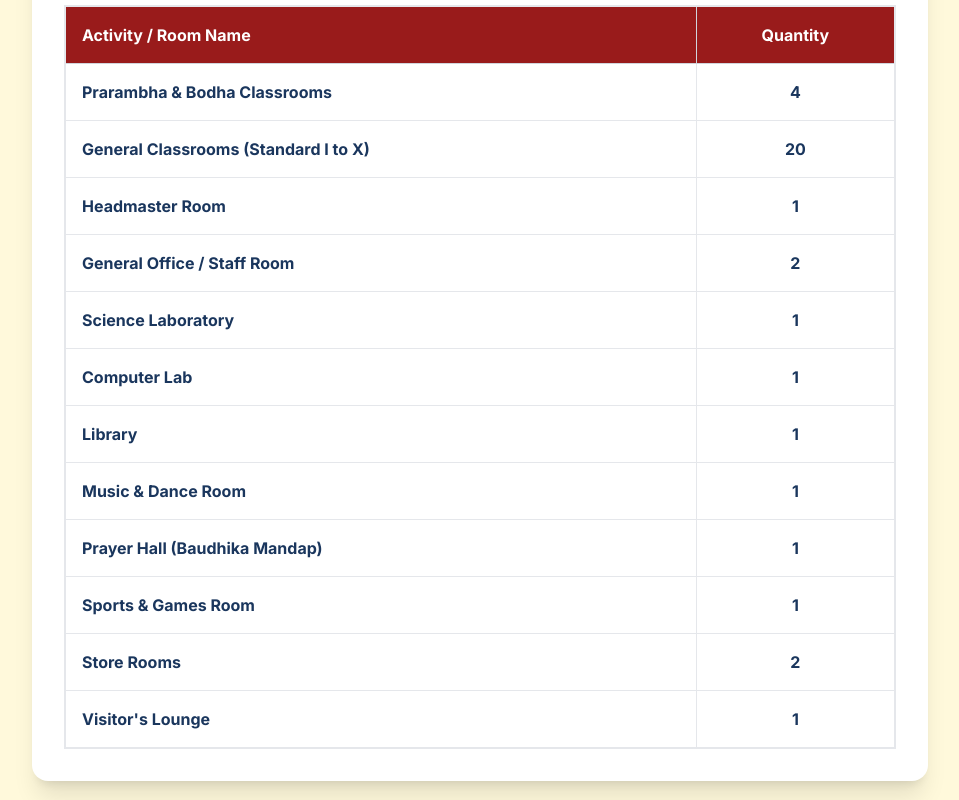
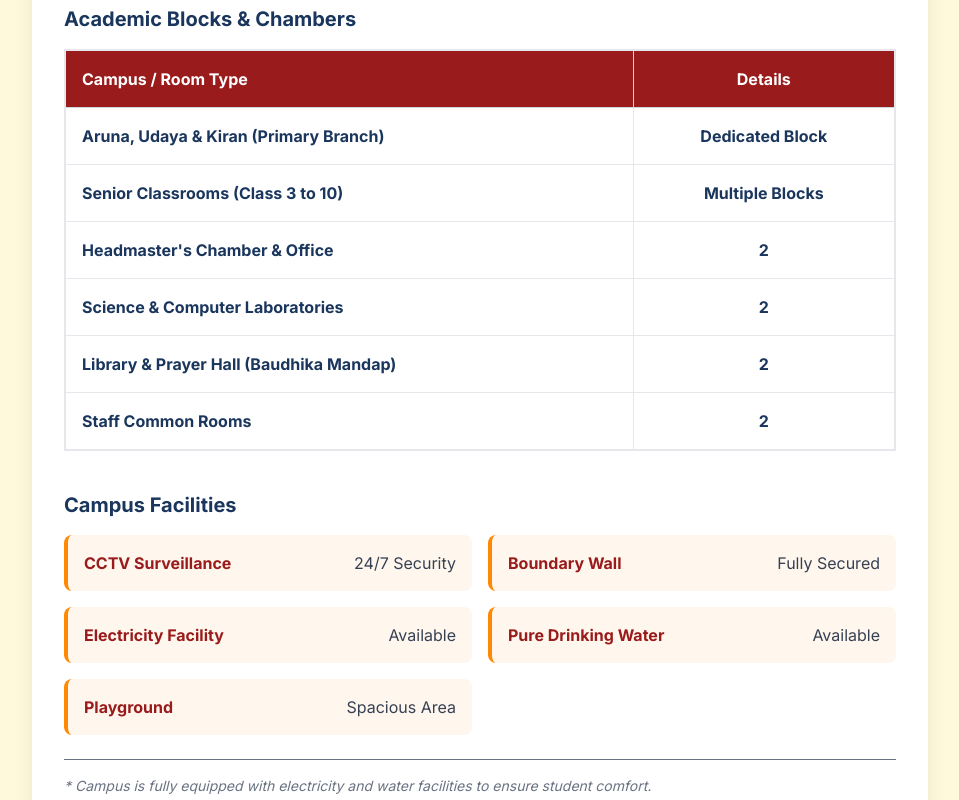
Before and after one commit to jayprakashx/SARASWATI-SHISHU-MANDIR-kiapada-jajpur-, a React (Vite) app: page /infrastructure in a window 1280 px wide. Shown: the part 440-1240 px from the top of the page, without its empty margins (160-1119 px from the left). Built offline with nearby package versions, Linux system fonts and the light colour scheme.

Commit message:
Update infrastructure with dual campus info

```diff
--- a/src/pages/Infrastructure.jsx
+++ b/src/pages/Infrastructure.jsx
@@ -1,20 +1,22 @@
 import React from 'react';
 
 const Infrastructure = () => {
-  // Updated room list to better reflect the ~40 room total
-  const rooms = [
-    { name: "Prarambha & Bodha Classrooms", count: 4 },
-    { name: "General Classrooms (Standard I to X)", count: 20 },
-    { name: "Headmaster Room", count: 1 },
-    { name: "General Office / Staff Room", count: 2 },
-    { name: "Science Laboratory", count: 1 },
-    { name: "Computer Lab", count: 1 },
-    { name: "Library", count: 1 },
-    { name: "Music & Dance Room", count: 1 },
-    { name: "Prayer Hall (Baudhika Mandap)", count: 1 },
-    { name: "Sports & Games Room", count: 1 },
-    { name: "Store Rooms", count: 2 },
-    { name: "Visitor's Lounge", count: 1 }
+  // Organized by campus and utility
+  const mainCampusRooms = [
+    { name: "Aruna, Udaya & Kiran (Primary Branch)", count: "Dedicated Block" },
+    { name: "Senior Classrooms (Class 3 to 10)", count: "Multiple Blocks" },
+    { name: "Headmaster's Chamber & Office", count: 2 },
+    { name: "Science & Computer Laboratories", count: 2 },
+    { name: "Library & Prayer Hall (Baudhika Mandap)", count: 2 },
+    { name: "Staff Common Rooms", count: 2 },
+  ];
+
+  const facilities = [
+    { name: "CCTV Surveillance", status: "24/7 Security" },
+    { name: "Boundary Wall", status: "Fully Secured" },
+    { name: "Electricity Facility", status: "Available" },
+    { name: "Pure Drinking Water", status: "Available" },
+    { name: "Playground", status: "Spacious Area" },
   ];
 
   return (
@@ -23,21 +25,23 @@ const Infrastructure = () => {
         <h2 className="text-3xl font-black text-[#991b1b] uppercase mb-6 border-b-2 border-orange-400 pb-2">
           School Infrastructure
         </h2>
+
         <p className="text-lg text-gray-700 mb-8 leading-relaxed">
-          The SSVM school features a modern **three-storey building** containing approximately **40 rooms**.
-          To ensure a safe learning environment, the campus is surrounded by a sturdy compound wall and is equipped with **CCTV cameras** for 24/7 security.
+          Saraswati Shishu Vidya Mandir operates across **two different locations** to provide specialized learning environments. The primary branch caters to **Aruna, Udaya, and Kiran** levels, while the main campus houses students from **Class 3 to 10**.
         </p>
 
-        <div className="overflow-x-auto">
+        {/* Room/Campus Distribution */}
+        <h3 className="text-xl font-bold text-[#1a365d] mb-4">Academic Blocks & Chambers</h3>
+        <div className="overflow-x-auto mb-10">
           <table className="w-full border-collapse border-2 border-gray-200">
             <thead>
               <tr className="bg-[#991b1b] text-white">
-                <th className="p-4 border border-gray-300 text-left">Activity / Room Name</th>
-                <th className="p-4 border border-gray-300 text-center">Quantity</th>
+                <th className="p-4 border border-gray-300 text-left">Campus / Room Type</th>
+                <th className="p-4 border border-gray-300 text-center">Details</th>
               </tr>
             </thead>
             <tbody>
-              {rooms.map((room, index) => (
+              {mainCampusRooms.map((room, index) => (
                 <tr key={index} className="hover:bg-orange-50 transition-colors">
                   <td className="p-4 border border-gray-200 font-bold text-[#1a365d]">{room.name}</td>
                   <td className="p-4 border border-gray-200 text-center font-black">{room.count}</td>
@@ -46,6 +50,21 @@ const Infrastructure = () => {
             </tbody>
           </table>
         </div>
+
+        {/* General Facilities */}
+        <h3 className="text-xl font-bold text-[#1a365d] mb-4">Campus Facilities</h3>
+        <div className="grid grid-cols-1 md:grid-cols-2 gap-4 mb-4">
+          {facilities.map((item, index) => (
+            <div key={index} className="flex justify-between items-center p-4 bg-orange-50 rounded-lg border-l-4 border-orange-400">
+              <span className="font-bold text-[#991b1b]">{item.name}</span>
+              <span className="text-gray-700 font-medium">{item.status}</span>
+            </div>
+          ))}
+        </div>
+
+        <p className="mt-6 text-sm italic text-gray-500 border-t pt-4">
+          * Campus is fully equipped with electricity and water facilities to ensure student comfort.
+        </p>
       </div>
     </div>
   );
```
